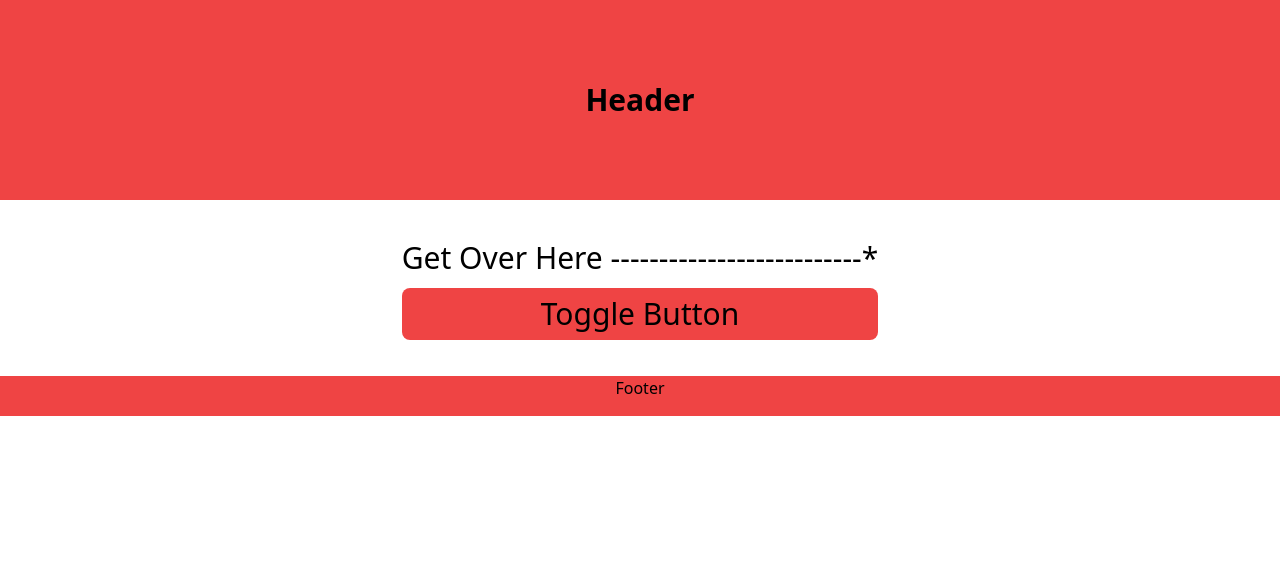
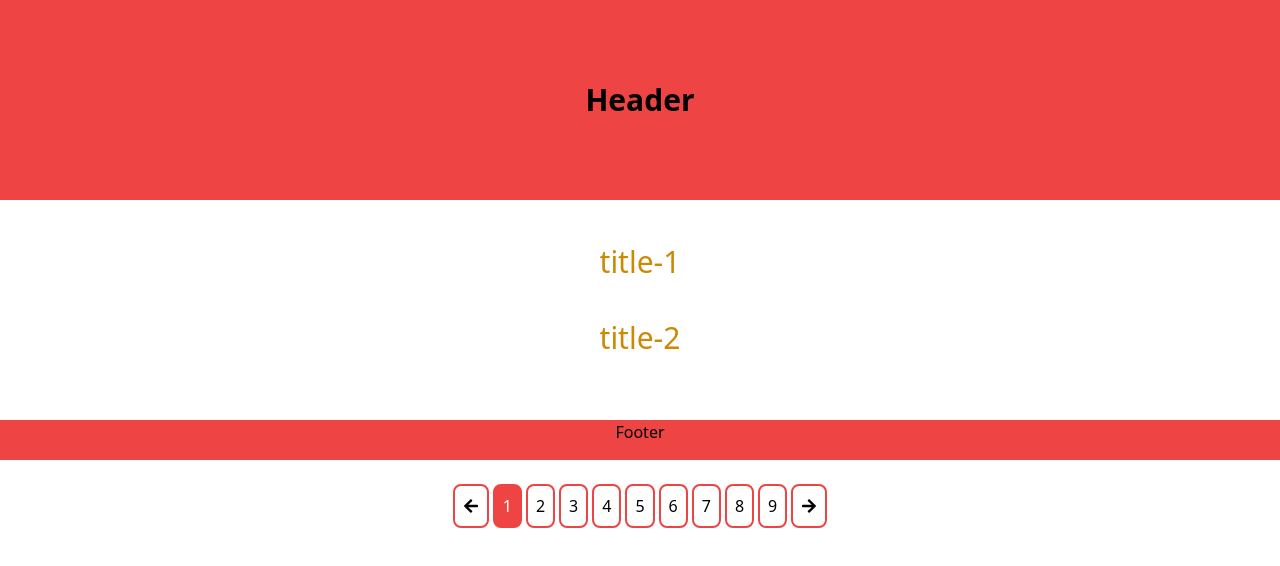
Before and after one commit to AhmedShawkyDev/sheetReact, a React (Vite) app: page /css in a window 1280 px wide. Shown: the top 566 px of the page. Built offline with nearby package versions, Linux system fonts and the light colour scheme.

Commit message:
pagination

```diff
--- a/src/component/First.jsx
+++ b/src/component/First.jsx
@@ -5,7 +5,9 @@
 // import Auth from "./Auth";
 // import LoginSuccess from "./LoginSuccess";
 // import Signin from "./Signin";
-import Portal2 from "./Portal2";
+// import PaginationPages from "./PaginationPages";
+import PaginationTitle from "./PaginationTitle";
+// import Portal2 from "./Portal2";
 // import Async from "./Async";
 
 // import State from "./State";
@@ -26,7 +28,7 @@ import Portal2 from "./Portal2";
 export default function First() {
   return (
     <>
-      <div className="flex justify-center gap-10">
+      <div className="">
         {/* <MainSide />
         <AppSideMenu />
         <Show /> */}
@@ -41,7 +43,8 @@ export default function First() {
         {/* <Auth /> */}
         {/* <Signin /> */}
         {/* <LoginSuccess /> */}
-        <Portal2 />
+        {/* <PaginationPages /> */}
+        <PaginationTitle />
       </div>
     </>
   );
--- /dev/null
+++ b/src/component/PaginationPages.jsx
@@ -0,0 +1,108 @@
+import { useState } from "react";
+import { FaArrowLeft, FaArrowRight } from "react-icons/fa";
+// const PaginationPages = () => {
+//   const [num, setNum] = useState(1);
+//   const [cur, setCur] = useState(1);
+//   const pages = [
+//     { page: num },
+//     { page: num + 1 },
+//     { page: num + 2 },
+//     { page: num + 3 },
+//     { page: num + 4 },
+//     { page: num + 5 },
+//   ];
+//   const next = () => {
+//     setNum(num + 1);
+//   };
+//   const prev = () => {
+//     num > 1 && setNum(num - 1);
+//   };
+//   return (
+//     <>
+//       <div className="flex bg-white rounded-lg items-center justify-center mt-32 gap-1">
+//         <button
+//           onClick={prev}
+//           className="p-2 border-2 border-red-500 m-0 rounded-lg hover:bg-red-500 hover:text-white"
+//         >
+//           <FaArrowLeft className="my-1 " />
+//         </button>
+//         {pages.map((pg, i) => (
+//           <button
+//             onClick={() => setCur(pg.page)}
+//             key={i}
+//             className={`p-2 border-2 border-red-500 m-0 rounded-lg hover:bg-red-500 hover:text-white ${
+//               cur == pg.page && "bg-red-500 text-white"
+//             }`}
+//           >
+//             {pg.page}
+//           </button>
+//         ))}
+//         <button
+//           onClick={next}
+//           className="p-2 border-2 border-red-500 m-0 rounded-lg hover:bg-red-500 hover:text-white"
+//         >
+//           <FaArrowRight className="my-1 " />
+//         </button>
+//       </div>
+//     </>
+//   );
+// };
+
+// export default PaginationPages;
+
+const PaginationPages = ({ handlePagination }) => {
+  const [num, setNum] = useState(1);
+  const [cur, setCur] = useState(1);
+
+  const pages = [
+    { page: num },
+    { page: num + 1 },
+    { page: num + 2 },
+    { page: num + 3 },
+    { page: num + 4 },
+    { page: num + 5 },
+    { page: num + 6 },
+    { page: num + 7 },
+    { page: num + 8 },
+  ];
+  const next = () => {
+    setNum(num + 1);
+  };
+  const prev = () => {
+    num > 1 && setNum(num - 1);
+  };
+  return (
+    <div className="flex bg-white rounded-lg items-center justify-center mt-32 gap-1">
+      <button
+        className="p-2 border-2 border-red-500 m-0 rounded-lg hover:bg-red-500 hover:text-white"
+        onClick={() => {
+          prev();
+        }}
+      >
+        <FaArrowLeft className="my-1 " />
+      </button>
+      {pages.map((pg, i) => (
+        <button
+          className={`p-2 border-2 border-red-500 m-0 rounded-lg hover:bg-red-500 hover:text-white ${
+            cur == pg.page && "bg-red-500 text-white"
+          }`}
+          onClick={(e) => {
+            setCur(pg.page);
+            handlePagination(e, i + 1);
+          }}
+          key={i}
+        >
+          {pg.page}
+        </button>
+      ))}
+      <button
+        className="p-2 border-2 border-red-500 m-0 rounded-lg hover:bg-red-500 hover:text-white"
+        onClick={next}
+      >
+        <FaArrowRight className="my-1 " />
+      </button>
+    </div>
+  );
+};
+
+export default PaginationPages;
--- /dev/null
+++ b/src/component/PaginationTitle.jsx
@@ -0,0 +1,48 @@
+import { useState } from "react";
+import PaginationPages from "./PaginationPages";
+const pageSize = 2; //عدد البوستات ف الصفحه اللي انا المفروض اعرضها---------*
+const PaginationTitle = () => {
+  const [data, setData] = useState([
+    { id: 1, title: "title-1" },
+    { id: 2, title: "title-2" },
+    { id: 3, title: "title-3" },
+    { id: 4, title: "title-4" },
+    { id: 5, title: "title-5" },
+    { id: 6, title: "title-6" },
+    { id: 7, title: "title-7" },
+    { id: 8, title: "title-8" },
+    { id: 9, title: "title-9" },
+    { id: 10, title: "title-10" },
+    { id: 11, title: "title-11" },
+    { id: 12, title: "title-12" },
+    { id: 13, title: "title-13" },
+    { id: 14, title: "title-14" },
+    { id: 15, title: "title-15" },
+  ]);
+  const [pagination, setPagination] = useState({
+    count: 0,
+    from: 0,
+    to: pageSize,
+  });
+  const handlePagination = (event, page) => {
+    const from = (page - 1) * pageSize;
+    const to = (page - 1) * pageSize + pageSize;
+    console.log("aa", from, to);
+    setPagination({ ...pagination, from, to });
+  };
+  return (
+    <div>
+      <div className="text-3xl flex flex-col justify-center items-center mt-11 text-yellow-600 gap-10">
+        {data.slice(pagination.from, pagination.to).map(({ id, title }) => (
+          <h1 key={id}>{title}</h1>
+        ))}
+      </div>
+      <PaginationPages
+        handlePagination={handlePagination}
+        count={Math.ceil(data.length / pageSize)}
+      />
+    </div>
+  );
+};
+
+export default PaginationTitle;
```
Also changed, not shown: src/component/Modal2.jsx (+6 -4 lines).
